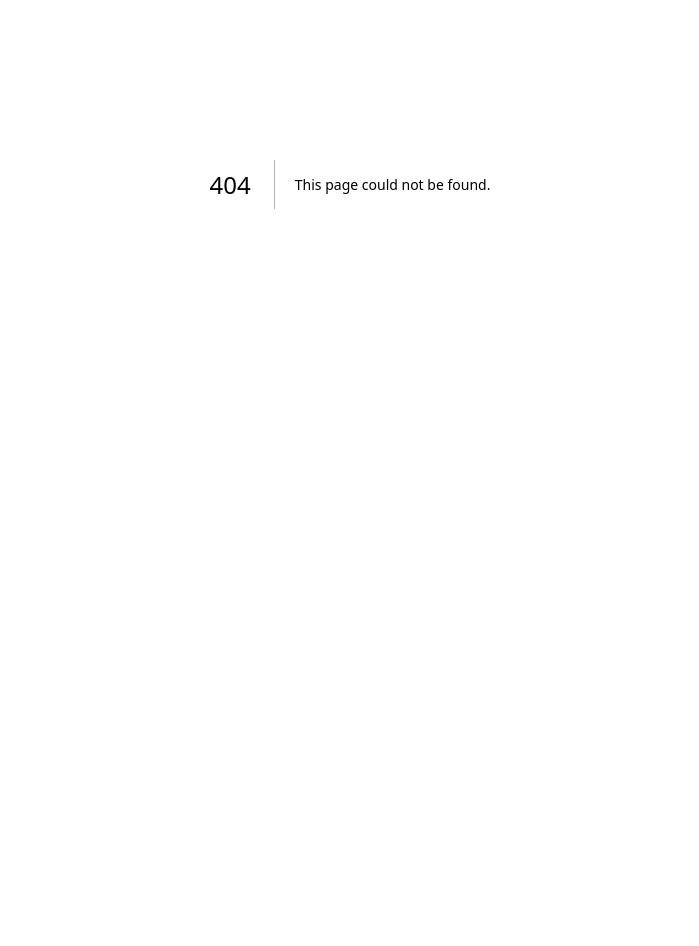
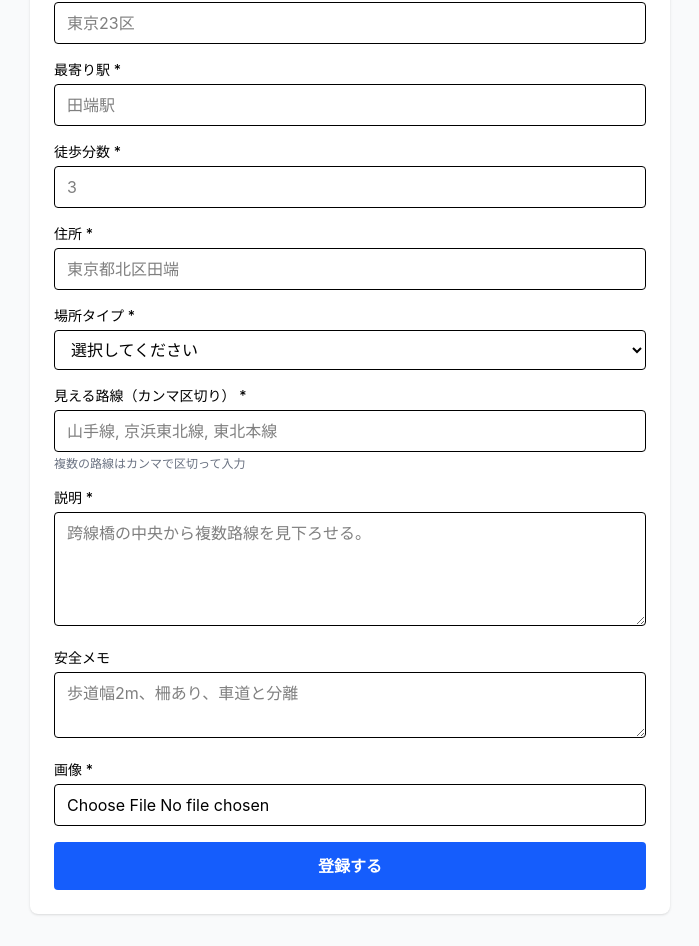
Before and after one commit to sakutaku-ui/kotetsu-spot, a Next.js app: page /admin/spots/new in a window 1280 px wide. Before the commit this address had no page. Shown: the part 216-1162 px from the top of the page, without its empty margins (290-989 px from the left). Before the commit the page ends 800 px from the top, so only its background shows below. Built offline with nearby package versions, Linux system fonts and the light colour scheme.

Commit message:
スポット登録フォームの追加

```diff
--- /dev/null
+++ b/app/admin/spots/actions.ts
@@ -0,0 +1,64 @@
+'use server'
+
+import { createAdminClient } from '@/app/lib/supabase-admin'
+import { revalidatePath } from 'next/cache'
+
+export async function createSpot(formData: FormData) {
+  const supabase = createAdminClient()
+
+  // フォームデータ取得
+  const name = formData.get('name') as string
+  const area = formData.get('area') as string
+  const station = formData.get('station') as string
+  const walkMinutes = parseInt(formData.get('walkMinutes') as string)
+  const address = formData.get('address') as string
+  const description = formData.get('description') as string
+  const placeType = formData.get('placeType') as string
+  const linesStr = formData.get('lines') as string
+  const safetyNote = formData.get('safetyNote') as string || null
+  const imageFile = formData.get('image') as File
+
+  // 路線を配列に変換
+  const lines = linesStr.split(',').map(l => l.trim())
+
+  // ファイル名を安全な形式に変換
+  const timestamp = Date.now()
+  const safeFileName = imageFile.name
+    .replace(/[^a-zA-Z0-9.-]/g, '_')
+    .replace(/_+/g, '_')
+    .toLowerCase()
+  const fileName = `${timestamp}-${safeFileName}`
+
+  // 画像アップロード
+  const { error: uploadError } = await supabase.storage
+    .from('spots')
+    .upload(fileName, imageFile)
+
+  if (uploadError) throw new Error(uploadError.message)
+
+  // 公開URL取得
+  const { data: { publicUrl } } = supabase.storage
+    .from('spots')
+    .getPublicUrl(fileName)
+
+  // spots挿入
+  const { error } = await supabase.from('spots').insert({
+    name,
+    area,
+    station,
+    walk_minutes: walkMinutes,
+    address,
+    description,
+    place_type: placeType,
+    lines,
+    safety_rank: 5,
+    safety_note: safetyNote,
+    image: publicUrl,
+    status: 'approved',
+  })
+
+  if (error) throw new Error(error.message)
+
+  revalidatePath('/')
+  return { success: true }
+}
--- /dev/null
+++ b/app/admin/spots/new/page.tsx
@@ -0,0 +1,151 @@
+'use client'
+
+import { useState, useRef } from 'react'
+import { createSpot } from '../actions'
+
+export default function NewSpotPage() {
+  const [loading, setLoading] = useState(false)
+  const formRef = useRef<HTMLFormElement>(null)
+
+  async function handleSubmit(e: React.FormEvent<HTMLFormElement>) {
+    e.preventDefault()
+    setLoading(true)
+
+    try {
+      await createSpot(new FormData(e.currentTarget))
+      alert('✅ 登録完了')
+      formRef.current?.reset()  // useRefを使ってリセット
+    } catch (error) {
+      alert(`❌ エラー: ${error}`)
+    } finally {
+      setLoading(false)
+    }
+  }
+
+  return (
+    <div className="min-h-screen bg-gray-50 py-8">
+      <div className="max-w-2xl mx-auto px-4">
+        <div className="bg-white rounded-lg shadow p-6">
+          <h1 className="text-2xl font-bold mb-6">新規スポット登録</h1>
+
+          <form ref={formRef} onSubmit={handleSubmit} className="space-y-4">
+            <div>
+              <label className="block text-sm font-medium mb-1">スポット名 *</label>
+              <input
+                name="name"
+                required
+                className="w-full px-3 py-2 border rounded"
+                placeholder="田端大橋 跨線橋"
+              />
+            </div>
+
+            <div>
+              <label className="block text-sm font-medium mb-1">エリア *</label>
+              <input
+                name="area"
+                required
+                className="w-full px-3 py-2 border rounded"
+                placeholder="東京23区"
+              />
+            </div>
+
+            <div>
+              <label className="block text-sm font-medium mb-1">最寄り駅 *</label>
+              <input
+                name="station"
+                required
+                className="w-full px-3 py-2 border rounded"
+                placeholder="田端駅"
+              />
+            </div>
+
+            <div>
+              <label className="block text-sm font-medium mb-1">徒歩分数 *</label>
+              <input
+                name="walkMinutes"
+                type="number"
+                required
+                min="1"
+                className="w-full px-3 py-2 border rounded"
+                placeholder="3"
+              />
+            </div>
+
+            <div>
+              <label className="block text-sm font-medium mb-1">住所 *</label>
+              <input
+                name="address"
+                required
+                className="w-full px-3 py-2 border rounded"
+                placeholder="東京都北区田端"
+              />
+            </div>
+
+            <div>
+              <label className="block text-sm font-medium mb-1">場所タイプ *</label>
+              <select name="placeType" required className="w-full px-3 py-2 border rounded">
+                <option value="">選択してください</option>
+                <option value="公園">公園</option>
+                <option value="橋">橋</option>
+                <option value="跨線橋">跨線橋</option>
+                <option value="展望台">展望台</option>
+                <option value="その他">その他</option>
+              </select>
+            </div>
+
+            <div>
+              <label className="block text-sm font-medium mb-1">見える路線（カンマ区切り） *</label>
+              <input
+                name="lines"
+                required
+                className="w-full px-3 py-2 border rounded"
+                placeholder="山手線, 京浜東北線, 東北本線"
+              />
+              <p className="text-xs text-gray-500 mt-1">複数の路線はカンマで区切って入力</p>
+            </div>
+
+            <div>
+              <label className="block text-sm font-medium mb-1">説明 *</label>
+              <textarea
+                name="description"
+                required
+                rows={4}
+                className="w-full px-3 py-2 border rounded"
+                placeholder="跨線橋の中央から複数路線を見下ろせる。"
+              />
+            </div>
+
+            <div>
+              <label className="block text-sm font-medium mb-1">安全メモ</label>
+              <textarea
+                name="safetyNote"
+                rows={2}
+                className="w-full px-3 py-2 border rounded"
+                placeholder="歩道幅2m、柵あり、車道と分離"
+              />
+            </div>
+
+            <div>
+              <label className="block text-sm font-medium mb-1">画像 *</label>
+              <input
+                name="image"
+                type="file"
+                accept="image/*"
+                required
+                className="w-full px-3 py-2 border rounded"
+              />
+            </div>
+
+            <button
+              type="submit"
+              disabled={loading}
+              className="w-full bg-blue-600 text-white py-3 rounded font-semibold hover:bg-blue-700 disabled:bg-gray-400"
+            >
+              {loading ? '登録中...' : '登録する'}
+            </button>
+          </form>
+        </div>
+      </div>
+    </div>
+  )
+}
--- /dev/null
+++ b/app/lib/supabase-admin.ts
@@ -0,0 +1,8 @@
+import { createClient } from '@supabase/supabase-js'
+
+export function createAdminClient() {
+  return createClient(
+    process.env.NEXT_PUBLIC_SUPABASE_URL!,
+    process.env.SUPABASE_SERVICE_ROLE_KEY!
+  )
+}
--- a/next.config.ts
+++ b/next.config.ts
@@ -1,9 +1,20 @@
 import type { NextConfig } from "next";
 
 const nextConfig: NextConfig = {
+  experimental: {
+    serverActions: {
+      bodySizeLimit: '10mb',
+    },
+  },
   images: {
-    // ローカル画像の最適化を有効化
-    unoptimized: false,
+    remotePatterns: [
+      {
+        protocol: 'https',
+        hostname: 'ewfnxkviknngmqtlmqgv.supabase.co',
+        port: '',
+        pathname: '/storage/v1/object/public/**',
+      },
+    ],
   },
 };
 
```
